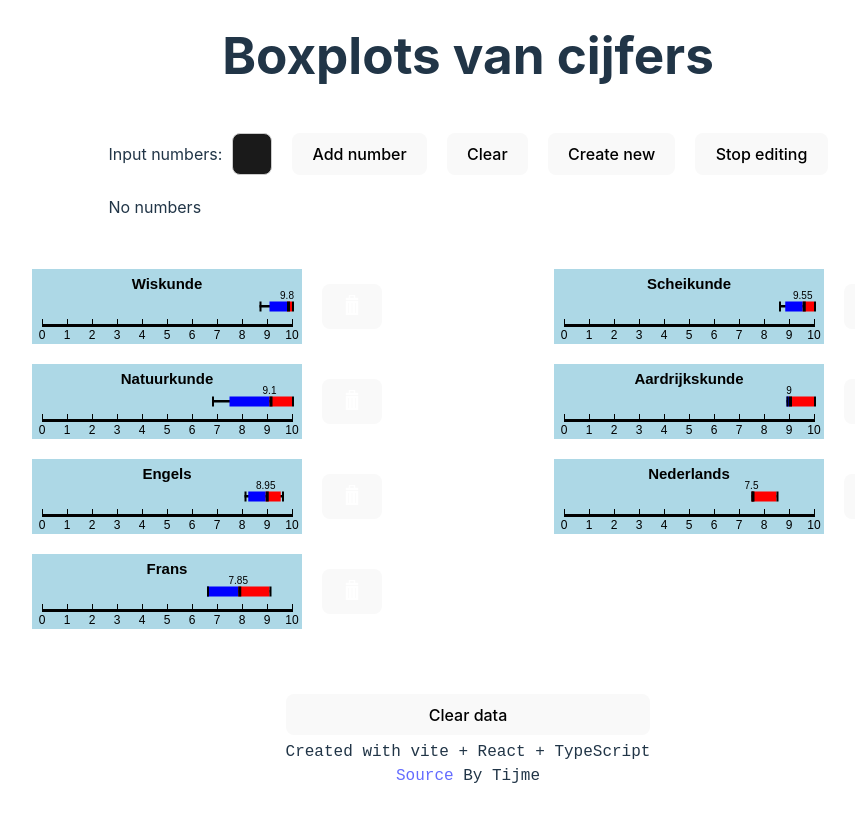
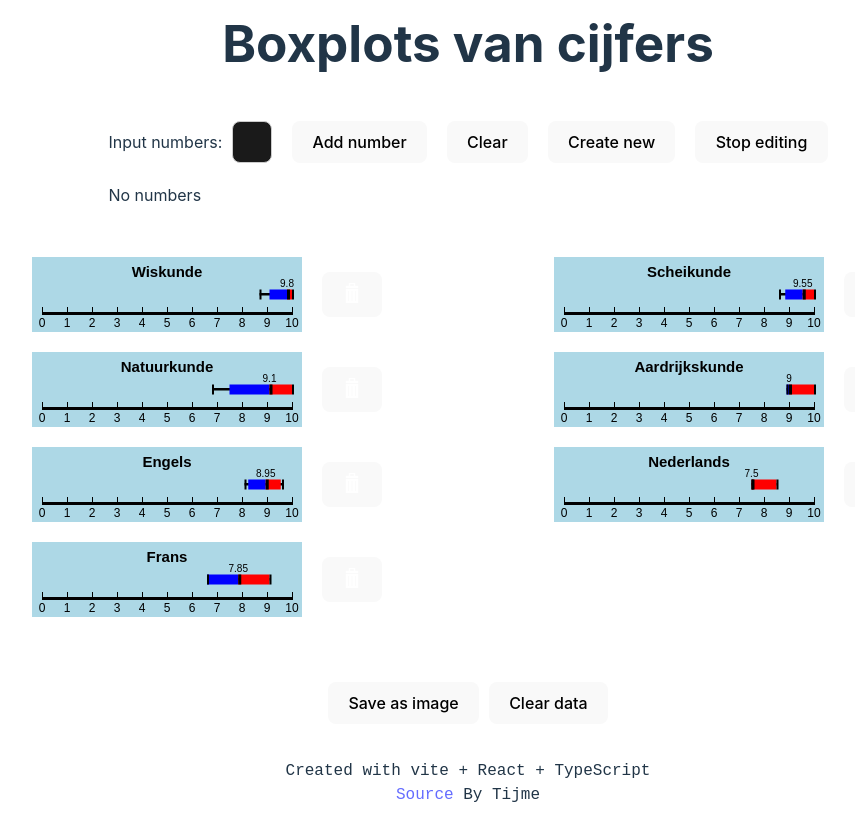
Before and after one commit to 7ijme/boxplot, a React (Vite) app: page / in a window 1280 px wide. Shown: the whole page, without its empty margins (172-1027 px from the left). Before the commit the page ends 800 px from the top, so only its background shows below. Built offline with nearby package versions, Linux system fonts and the light colour scheme.

Commit message:
save as image pog

```diff
--- a/src/Components/BoxPlot.tsx
+++ b/src/Components/BoxPlot.tsx
@@ -6,6 +6,8 @@ type Props = {
   deleteBoxPlot: (index: number) => void;
   setNumbers: React.Dispatch<React.SetStateAction<number[]>>;
   setDataEditingIndex: React.Dispatch<React.SetStateAction<number>>;
+  savingAsImage: boolean;
+  setSavingAsImage: React.Dispatch<React.SetStateAction<boolean>>;
 };
 export type ParsedData = {
   numbers: number[];
@@ -25,6 +27,8 @@ export default function BoxPlot({
   deleteBoxPlot,
   setNumbers,
   setDataEditingIndex,
+  savingAsImage,
+  setSavingAsImage,
 }: Props) {
   const canvasRef = useRef<HTMLCanvasElement>(null);
   const margin = 10;
@@ -183,6 +187,18 @@ export default function BoxPlot({
   }
 
   const handleClick = (e: React.MouseEvent<HTMLCanvasElement, MouseEvent>) => {
+    if (savingAsImage) {
+      // save this canvas as an image
+      const canvas = canvasRef.current;
+      if (canvas) {
+        const image = canvas.toDataURL("image/png");
+        // open link in new tab
+        window.open(image, "_blank");
+      }
+
+      setSavingAsImage(false);
+      return;
+    }
     setDataEditingIndex(data.index);
     setNumbers(data.numbers);
   };
--- a/src/Components/Container.tsx
+++ b/src/Components/Container.tsx
@@ -47,6 +47,7 @@ export default function Container({}: Props) {
   const [numbers, setNumbers] = React.useState<number[]>([]);
   const [hasGottenData, setHasGottenData] = React.useState(false);
   const [dataEditingIndex, setDataEditingIndex] = React.useState<number>(-1);
+  const [savingAsImage, setSavingAsImage] = React.useState(false);
 
   useEffect(() => {
     // get data from local storage
@@ -97,6 +98,10 @@ export default function Container({}: Props) {
     }
   };
 
+  const saveAsImage = () => {
+    setSavingAsImage(!savingAsImage);
+  };
+
   return (
     <div className="container">
       <header>
@@ -114,6 +119,8 @@ export default function Container({}: Props) {
         {data.map((d, i) => (
           <BoxPlot
             setNumbers={setNumbers}
+            savingAsImage={savingAsImage}
+            setSavingAsImage={setSavingAsImage}
             key={i}
             data-index={i}
             data={d}
@@ -128,7 +135,11 @@ export default function Container({}: Props) {
           />
         ))}
       </div>
-      <footer>
+      <div className="aditional-features">
+        <button onClick={saveAsImage}>
+          Save as image{" "}
+          {savingAsImage ? <span>Click the plot you want to save</span> : ""}
+        </button>
         <button
           onClick={() => {
             localStorage.clear();
@@ -137,6 +148,9 @@ export default function Container({}: Props) {
           }}>
           Clear data
         </button>
+      </div>
+
+      <footer>
         <code>
           Created with vite + React + TypeScript <br />
           <a
--- a/src/Styles/Container.css
+++ b/src/Styles/Container.css
@@ -5,6 +5,8 @@
   justify-content: center;
   min-height: 100vh;
   gap: 50px;
+  padding-bottom: 100px;
+  position: relative;
 }
 
 .box-plots {
@@ -42,6 +44,10 @@
   flex-direction: column;
 }
 
+button span {
+  font-style: italic;
+}
+
 header,
 footer {
   text-align: center;
@@ -50,6 +56,10 @@ footer {
   display: flex;
   flex-direction: column;
   gap: 5px;
+  height: 50px;
+  position: absolute;
+  bottom: 15px;
+  /* footer should be at bottom  without margin */
 }
 
 form {
@@ -66,6 +76,12 @@ form input[type="text"] {
   padding: 10px;
   margin-left: 10px;
   border: 1px solid #ccc;
+}
+
+.aditional-features {
+  display: flex;
+  gap: 10px;
+  margin: 0 15px;
 }
 
 canvas {
```
